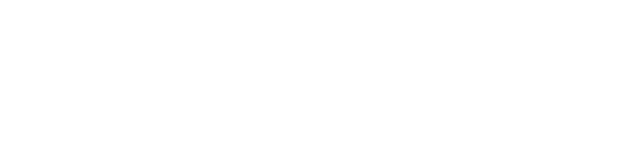
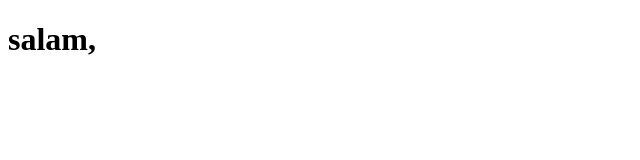
Before and after one commit to FridayNightHack/masoncnc, a plain HTML site: page index.html in a window 1280 px wide. Shown: the whole page, without its empty margins (0-640 px from the left). Drawn offline with Linux system fonts and the light colour scheme.

Commit message:
i m remake it

```diff
--- a/index.html
+++ b/index.html
@@ -4,6 +4,7 @@
     <meta charset="UTF-8">
     <meta name="viewport" content="width=device-width, initial-scale=1.0">
     <title>Document</title>
+    <h1>salam,</h1>
 </head>
 <body>
 
```
